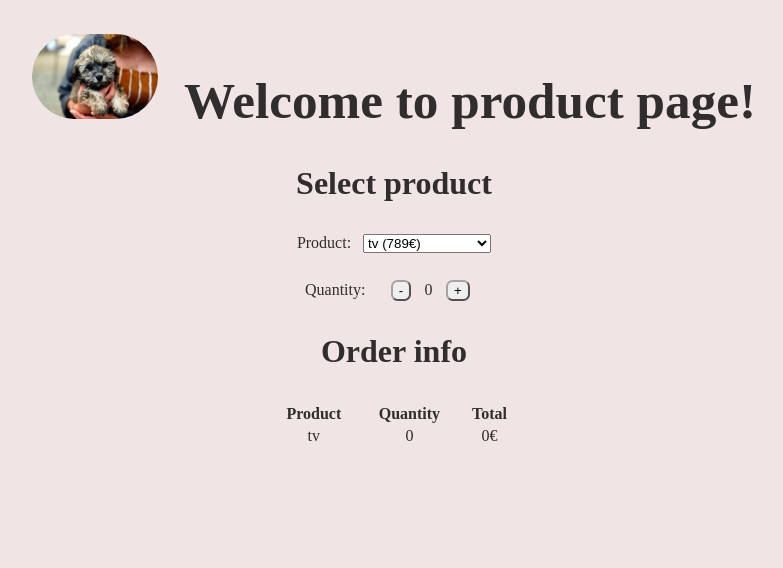
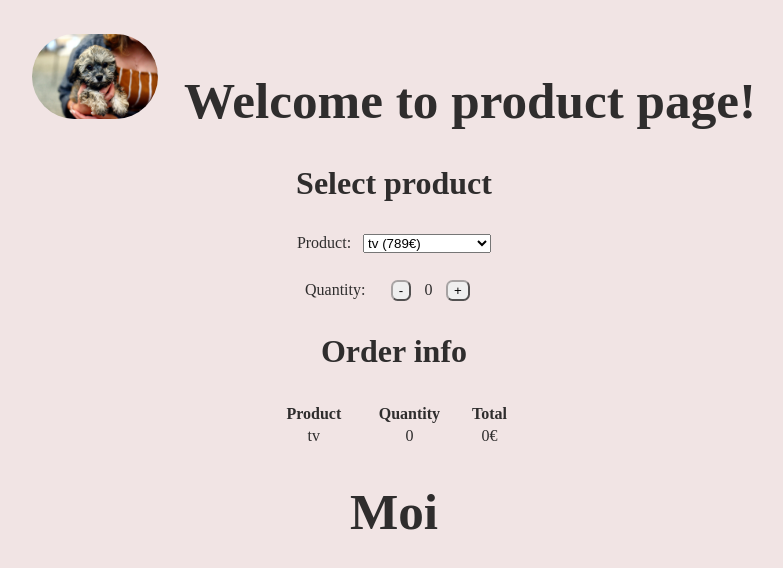
Before and after one commit to jupe91/dynamic-web-page-assignment, a React (Vite) app: page / in a window 1280 px wide. Shown: the top 568 px of the page, without its empty margins (246-1029 px from the left). Built offline with nearby package versions, Linux system fonts and the light colour scheme.

Commit message:
Added a new OpenData component, and imports and export

```diff
--- a/src/App.jsx
+++ b/src/App.jsx
@@ -2,6 +2,7 @@ import './index.css'
 import dogPicture from '/dog.jpg'
 import getHeader from './Header'
 import ProductForm from './ProductForm'
+import OpenData from './OpenData'
 
 function App() {
 
@@ -9,6 +10,7 @@ function App() {
     <>
       {getHeader(dogPicture)}
       <ProductForm/>
+      <OpenData/>
     </>
   )
 }
--- /dev/null
+++ b/src/OpenData.jsx
@@ -0,0 +1,12 @@
+import React from 'react';
+
+const OpenData = () => {
+
+    return (
+        <div>
+            <h1>Moi</h1>
+        </div>
+    );
+}
+
+export default OpenData;
```
